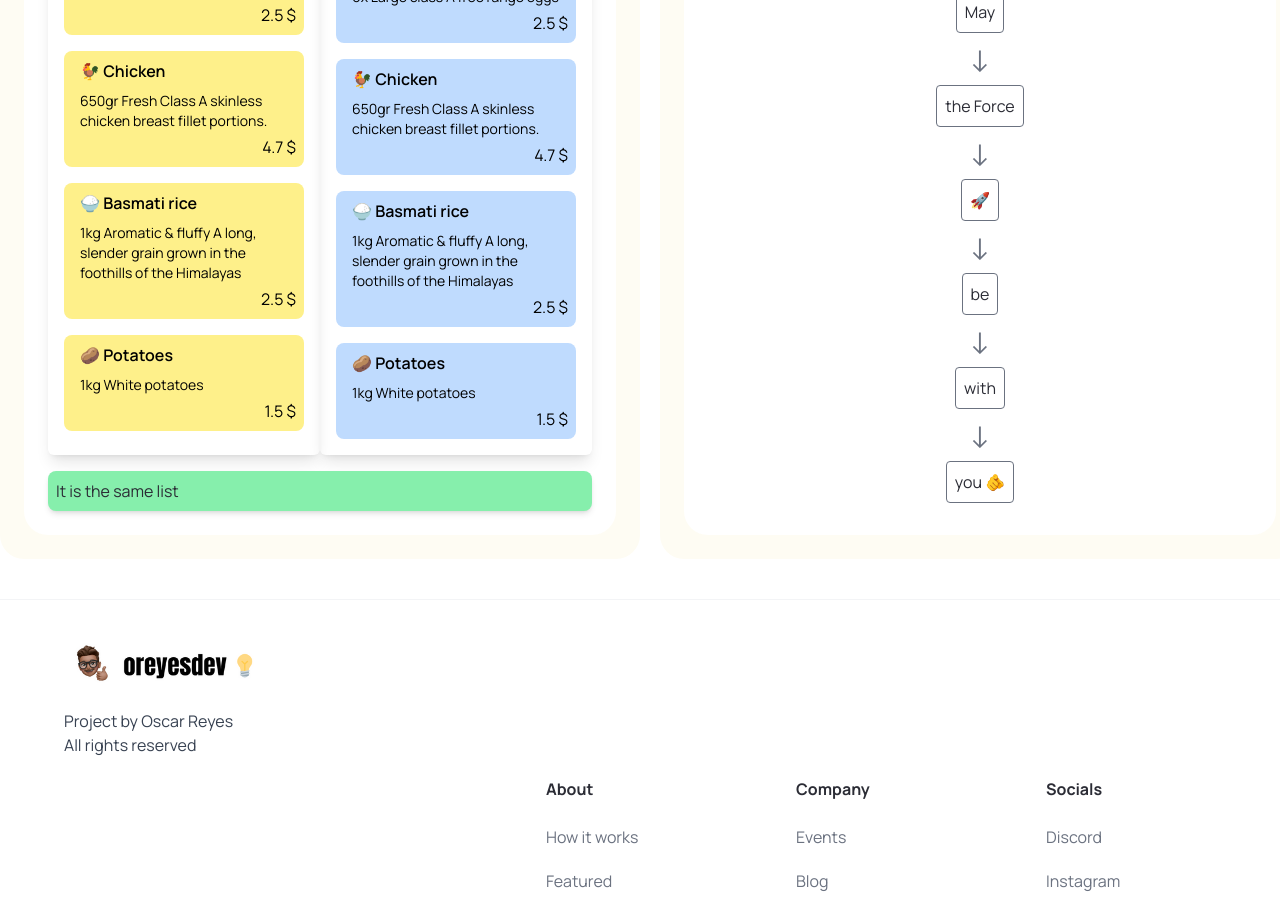
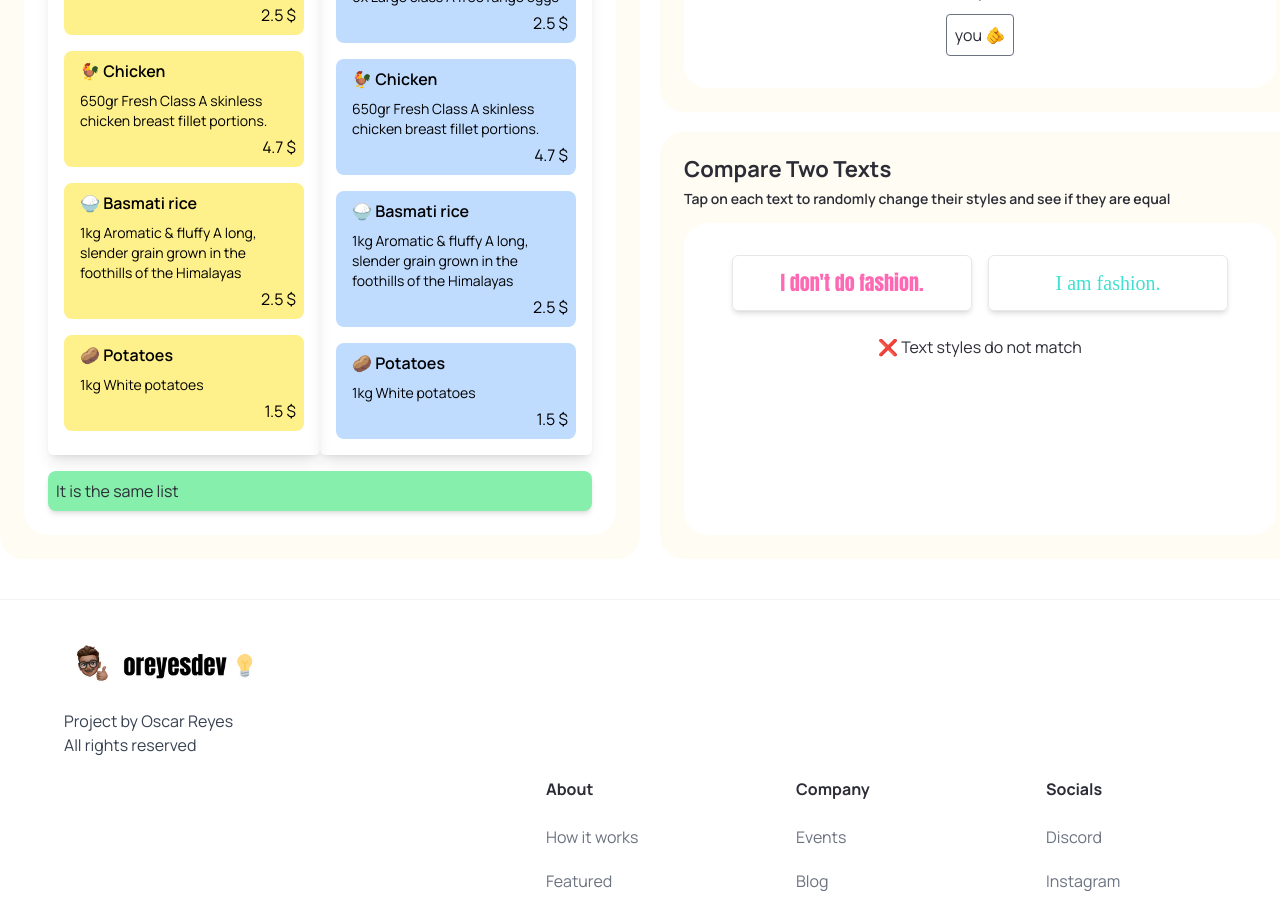
Before and after one commit to jon-oscar/eloquent-js, a Next.js app: page /chapter4 in a window 1280 px wide. Shown: the part 1980-2897 px from the top of the page. Built offline with nearby package versions, Linux system fonts and the light colour scheme.

Commit message:
add JDeppComparison

```diff
--- /dev/null
+++ b/components/exercises/chapter-4-jon/deepComparison/JDeepComparison.tsx
@@ -0,0 +1,86 @@
+import { useState } from 'react';
+import jDeepEqual from './jDeepEqual';
+
+const FONT_FAMILIES = ['Impact', 'Bodoni', 'Helvetica'];
+const COLORS = ['hotpink', 'turquoise', 'lime'];
+
+/**
+ * Renders two buttons with different text styles. When a button is clicked, its style
+ * is randomly changed. A message is displayed below the buttons indicating whether
+ * the styles of the two buttons match.
+ * @returns JSX.Element
+ */
+export default function JDeepComparison(): JSX.Element {
+  type Style = {
+    fontFamily: string;
+    color: string;
+  };
+  const [text1Style, setText1Style] = useState<Style>({
+    fontFamily: FONT_FAMILIES[0],
+    color: COLORS[0],
+  });
+  const [text2Style, setText2Style] = useState<Style>({
+    fontFamily: FONT_FAMILIES[1],
+    color: COLORS[1],
+  });
+  const [match, setMatch] = useState<boolean>(false);
+
+  const generateRandomStyle = (prevStyle: Style): Style => {
+    const randomFontFamily =
+      FONT_FAMILIES[Math.floor(Math.random() * FONT_FAMILIES.length)];
+    const randomColor = COLORS[Math.floor(Math.random() * COLORS.length)];
+
+    // Generate a new style until all properties of the new are different from the previous
+    if (
+      randomFontFamily === prevStyle.fontFamily ||
+      randomColor === prevStyle.color
+    ) {
+      return generateRandomStyle(prevStyle);
+    } else {
+      return { fontFamily: randomFontFamily, color: randomColor };
+    }
+  };
+
+  const handleText1Click = () => {
+    const randomText1Style = generateRandomStyle(text1Style);
+    setText1Style(randomText1Style);
+    setMatch(jDeepEqual(randomText1Style, text2Style));
+  };
+
+  const handleText2Click = () => {
+    const randomText2Style = generateRandomStyle(text2Style);
+    setText2Style(randomText2Style);
+    setMatch(jDeepEqual(text1Style, randomText2Style));
+  };
+
+  const buttonClassNames =
+    'border border-gray p-2 m-2 rounded-md shadow-md hover:shadow-lg w-60 text-center h-14 text-xl';
+
+  return (
+    <div data-testid='j-deep-comparison'>
+      <div className='flex items-center justify-center'>
+        <button
+          className={buttonClassNames}
+          style={text1Style}
+          onClick={handleText1Click}
+        >
+          {"I don't do fashion."}
+        </button>
+        <button
+          className={buttonClassNames}
+          style={text2Style}
+          onClick={handleText2Click}
+        >
+          {'I am fashion.'}
+        </button>
+      </div>
+      <div className='mt-4 flex justify-center'>
+        {match ? (
+          <span>{'✅ Text styles match'}</span>
+        ) : (
+          <span>{'❌ Text styles do not match'}</span>
+        )}
+      </div>
+    </div>
+  );
+}
--- a/constants/chapter.json
+++ b/constants/chapter.json
@@ -131,6 +131,11 @@
         "id": 3,
         "title": "Prepend to linked list",
         "details": "Add new items as the first element of the linked list and see how the list changes below"
+      },
+      {
+        "id": 4,
+        "title": "Compare two texts",
+        "details": "Tap on each text to randomly change their styles and see if they are equal"
       }
     ]
   },
--- a/pages/chapter4.tsx
+++ b/pages/chapter4.tsx
@@ -1,6 +1,7 @@
 import Layout from '@/components/Layout';
 import PageCard from '@/components/PageCard';
 import JArrayReversion from '@/components/exercises/chapter-4-jon/arrayReversion/JArrayReversion';
+import JDeepComparison from '@/components/exercises/chapter-4-jon/deepComparison/JDeepComparison';
 import JAList from '@/components/exercises/chapter-4-jon/list/JAList';
 import JSumRange from '@/components/exercises/chapter-4-jon/range/JSumRange';
 import CityList from '@/components/exercises/chapter-4-oscar/AList/CityList';
@@ -84,6 +85,12 @@ export default function Chapter4() {
                   details={devJon[2].details}
                   code={() => <JAList />}
                 />
+                <PageCard
+                  id={devJon[3].id}
+                  title={devJon[3].title}
+                  details={devJon[3].details}
+                  code={() => <JDeepComparison />}
+                />
               </>
             )}
           </div>
```
Also changed, not shown: 2 other files (tests, documents, lock files or other folders).
